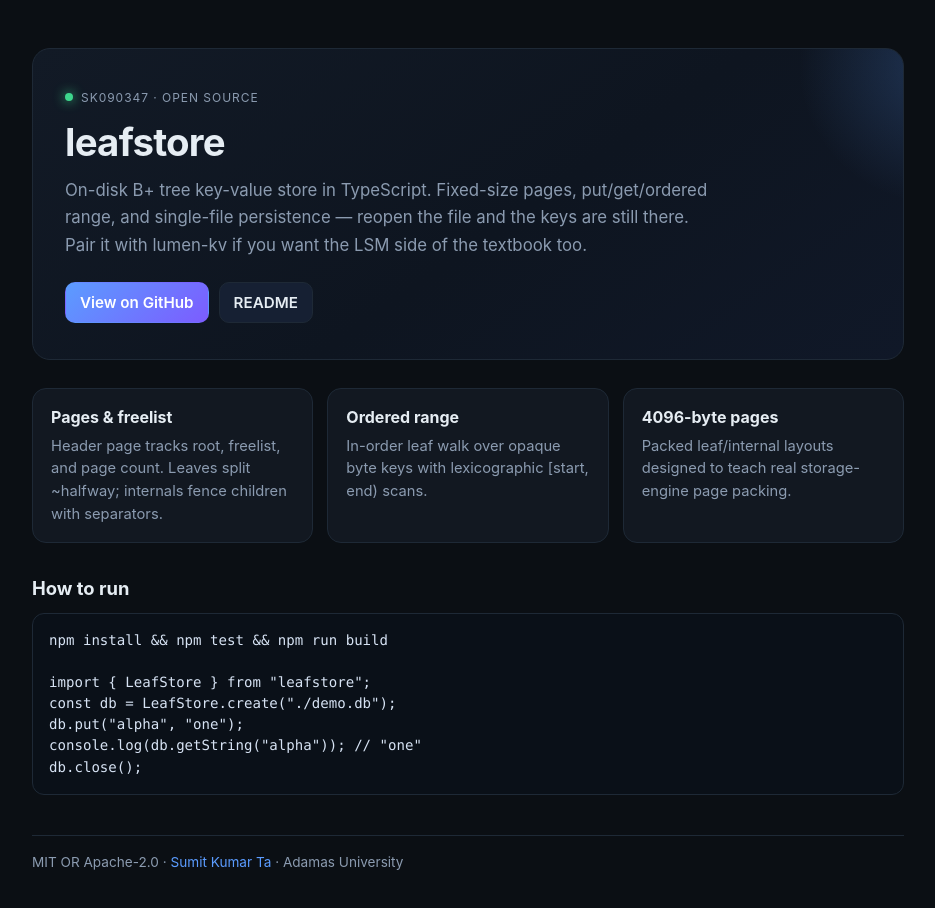
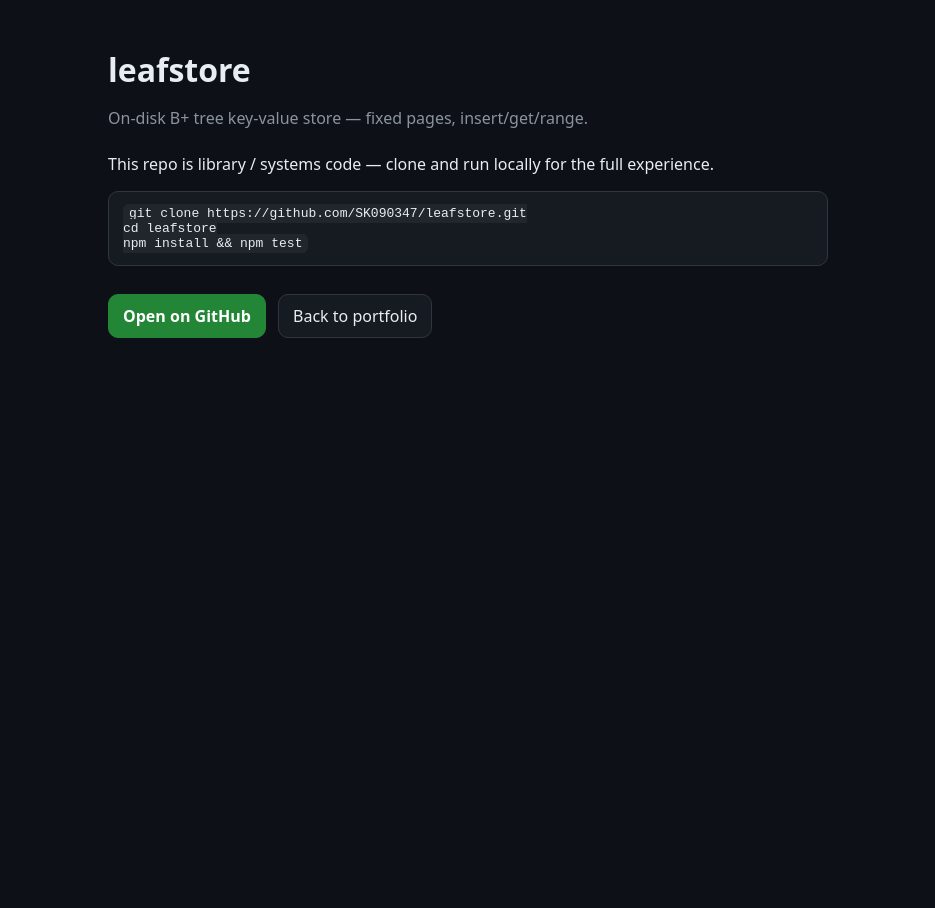
Before and after one commit to SK090347/leafstore, a website: page docs/index.html in a window 1280 px wide. Shown: the whole page, without its empty margins (172-1107 px from the left). After the commit the page ends 800 px from the top, so only its background shows below. Drawn offline with Linux system fonts and the light colour scheme.

Commit message:
docs: GitHub Pages project landing

```diff
--- a/docs/index.html
+++ b/docs/index.html
@@ -1,102 +1,23 @@
 <!DOCTYPE html>
-<html lang="en">
-<head>
-  <meta charset="UTF-8" />
-  <meta name="viewport" content="width=device-width, initial-scale=1" />
-  <title>leafstore — on-disk B+ tree KV</title>
-  <meta name="description" content="On-disk B+ tree key-value store in TypeScript. Fixed-size pages, put/get/ordered range, and single-file persistence — reopen the file and the keys are still the" />
-  <style>
-:root {
-  --bg: #0b0f14;
-  --panel: #121821;
-  --border: #1e2936;
-  --text: #e6edf3;
-  --muted: #8b9bb0;
-  --accent: #5b9cff;
-  --accent2: #7c5cff;
-  --good: #3dd68c;
-  --warn: #f5a524;
-  --mono: ui-monospace, SFMono-Regular, Menlo, Consolas, monospace;
-  --sans: Inter, ui-sans-serif, system-ui, -apple-system, Segoe UI, Roboto, sans-serif;
-}
-* { box-sizing: border-box; }
-html, body { margin: 0; padding: 0; background: var(--bg); color: var(--text); font-family: var(--sans); }
-a { color: var(--accent); text-decoration: none; }
-a:hover { text-decoration: underline; }
-.wrap { max-width: 920px; margin: 0 auto; padding: 48px 24px 80px; }
-.hero {
-  background: linear-gradient(145deg, #121a26 0%, #0e1520 55%, #101828 100%);
-  border: 1px solid var(--border);
-  border-radius: 18px;
-  padding: 36px 32px;
-  position: relative;
-  overflow: hidden;
-}
-.hero::before {
-  content: "";
-  position: absolute; inset: -40% -20% auto auto; width: 280px; height: 280px;
-  background: radial-gradient(circle, rgba(91,156,255,.22), transparent 70%);
-  pointer-events: none;
-}
-.badge {
-  display: inline-flex; align-items: center; gap: 8px;
-  font-size: 12px; letter-spacing: .08em; text-transform: uppercase;
-  color: var(--muted); margin-bottom: 14px;
-}
-.badge span { width: 8px; height: 8px; border-radius: 50%; background: var(--good); box-shadow: 0 0 12px var(--good); }
-h1 { margin: 0 0 12px; font-size: clamp(1.8rem, 4vw, 2.4rem); letter-spacing: -.02em; }
-.pitch { color: var(--muted); font-size: 1.05rem; line-height: 1.65; max-width: 62ch; margin: 0 0 22px; }
-.actions { display: flex; flex-wrap: wrap; gap: 10px; }
-.btn {
-  display: inline-flex; align-items: center; gap: 8px;
-  border: 1px solid var(--border); background: #162033; color: var(--text);
-  padding: 10px 14px; border-radius: 10px; font-weight: 600; font-size: .95rem;
-}
-.btn.primary { background: linear-gradient(135deg, var(--accent), var(--accent2)); border-color: transparent; color: #fff; }
-.btn:hover { filter: brightness(1.08); text-decoration: none; }
-.grid { display: grid; grid-template-columns: repeat(auto-fit, minmax(240px, 1fr)); gap: 14px; margin-top: 28px; }
-.card {
-  background: var(--panel); border: 1px solid var(--border); border-radius: 14px; padding: 18px 18px 16px;
-}
-.card h3 { margin: 0 0 8px; font-size: 1rem; }
-.card p { margin: 0; color: var(--muted); font-size: .92rem; line-height: 1.55; }
-pre, code { font-family: var(--mono); }
-pre {
-  background: #0a1018; border: 1px solid var(--border); border-radius: 12px;
-  padding: 16px; overflow: auto; color: #d7e3f4; font-size: .88rem; line-height: 1.5;
-}
-.section { margin-top: 34px; }
-.section h2 { font-size: 1.15rem; margin: 0 0 12px; }
-.footer { margin-top: 40px; color: var(--muted); font-size: .85rem; border-top: 1px solid var(--border); padding-top: 18px; }
-</style>
-</head>
-<body>
-  <div class="wrap">
-    <section class="hero">
-      <div class="badge"><span></span> SK090347 · open source</div>
-      <h1>leafstore</h1>
-      <p class="pitch">On-disk B+ tree key-value store in TypeScript. Fixed-size pages, put/get/ordered range, and single-file persistence — reopen the file and the keys are still there. Pair it with lumen-kv if you want the LSM side of the textbook too.</p>
-      <div class="actions">
-        <a class="btn primary" href="https://github.com/SK090347/leafstore" target="_blank" rel="noopener">View on GitHub</a>
-        <a class="btn" href="https://github.com/SK090347/leafstore#readme" target="_blank" rel="noopener">README</a>
-      </div>
-    </section>
-    <div class="grid">
-      <div class="card"><h3>Pages & freelist</h3><p>Header page tracks root, freelist, and page count. Leaves split ~halfway; internals fence children with separators.</p></div>
-      <div class="card"><h3>Ordered range</h3><p>In-order leaf walk over opaque byte keys with lexicographic [start, end) scans.</p></div>
-      <div class="card"><h3>4096-byte pages</h3><p>Packed leaf/internal layouts designed to teach real storage-engine page packing.</p></div>
-    </div>
-    <section class="section">
-      <h2>How to run</h2>
-      <pre>npm install && npm test && npm run build
-
-import { LeafStore } from "leafstore";
-const db = LeafStore.create("./demo.db");
-db.put("alpha", "one");
-console.log(db.getString("alpha")); // "one"
-db.close();</pre>
-    </section>
-    <p class="footer">MIT OR Apache-2.0 · <a href="https://github.com/SK090347">Sumit Kumar Ta</a> · Adamas University</p>
-  </div>
-</body>
-</html>
+<html lang="en"><head><meta charset="utf-8"/><meta name="viewport" content="width=device-width,initial-scale=1"/>
+<title>leafstore</title>
+<style>
+:root{--bg:#0d1117;--card:#161b22;--text:#e6edf3;--muted:#8b949e;--accent:#58a6ff}
+body{margin:0;background:var(--bg);color:var(--text);font-family:ui-sans-serif,system-ui,sans-serif}
+main{max-width:720px;margin:0 auto;padding:48px 20px}
+h1{margin:0 0 8px;font-size:2rem}.sub{color:var(--muted);margin-bottom:24px}
+a.btn{display:inline-block;margin:6px 8px 6px 0;padding:10px 14px;border-radius:10px;text-decoration:none;border:1px solid #30363d;background:var(--card);color:var(--text)}
+a.primary{background:#238636;border-color:#238636;color:#fff;font-weight:600}
+code{background:#21262d;padding:2px 6px;border-radius:6px}
+</style></head><body><main>
+<h1>leafstore</h1>
+<p class="sub">On-disk B+ tree key-value store — fixed pages, insert/get/range.</p>
+<p>This repo is library / systems code — clone and run locally for the full experience.</p>
+<pre style="background:#161b22;border:1px solid #30363d;border-radius:10px;padding:14px;overflow:auto"><code>git clone https://github.com/SK090347/leafstore.git
+cd leafstore
+npm install && npm test</code></pre>
+<p style="margin-top:22px">
+  <a class="btn primary" href="https://github.com/SK090347/leafstore">Open on GitHub</a>
+  <a class="btn" href="https://sk090347.github.io/portfolio/">Back to portfolio</a>
+</p>
+</main></body></html>
```
